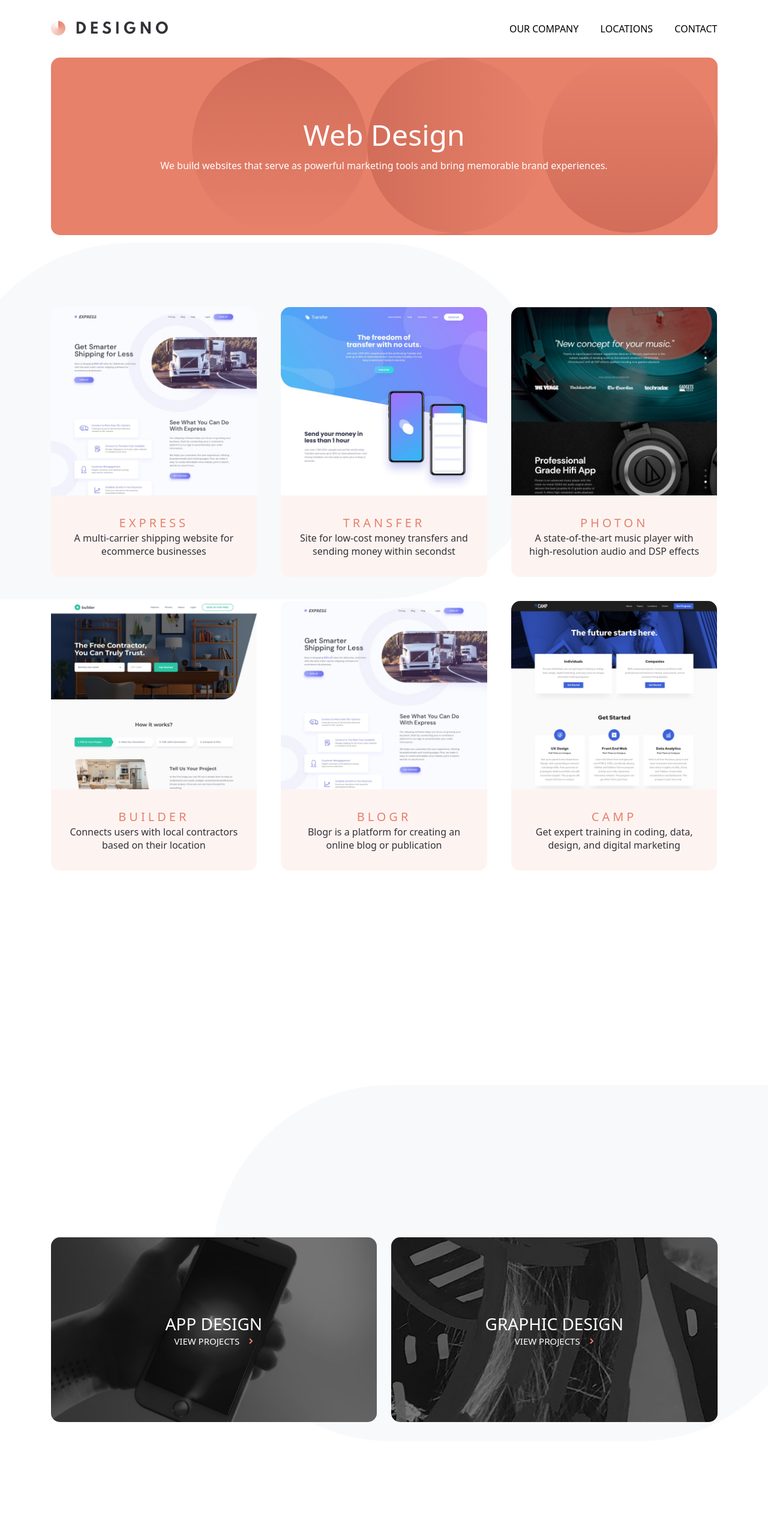
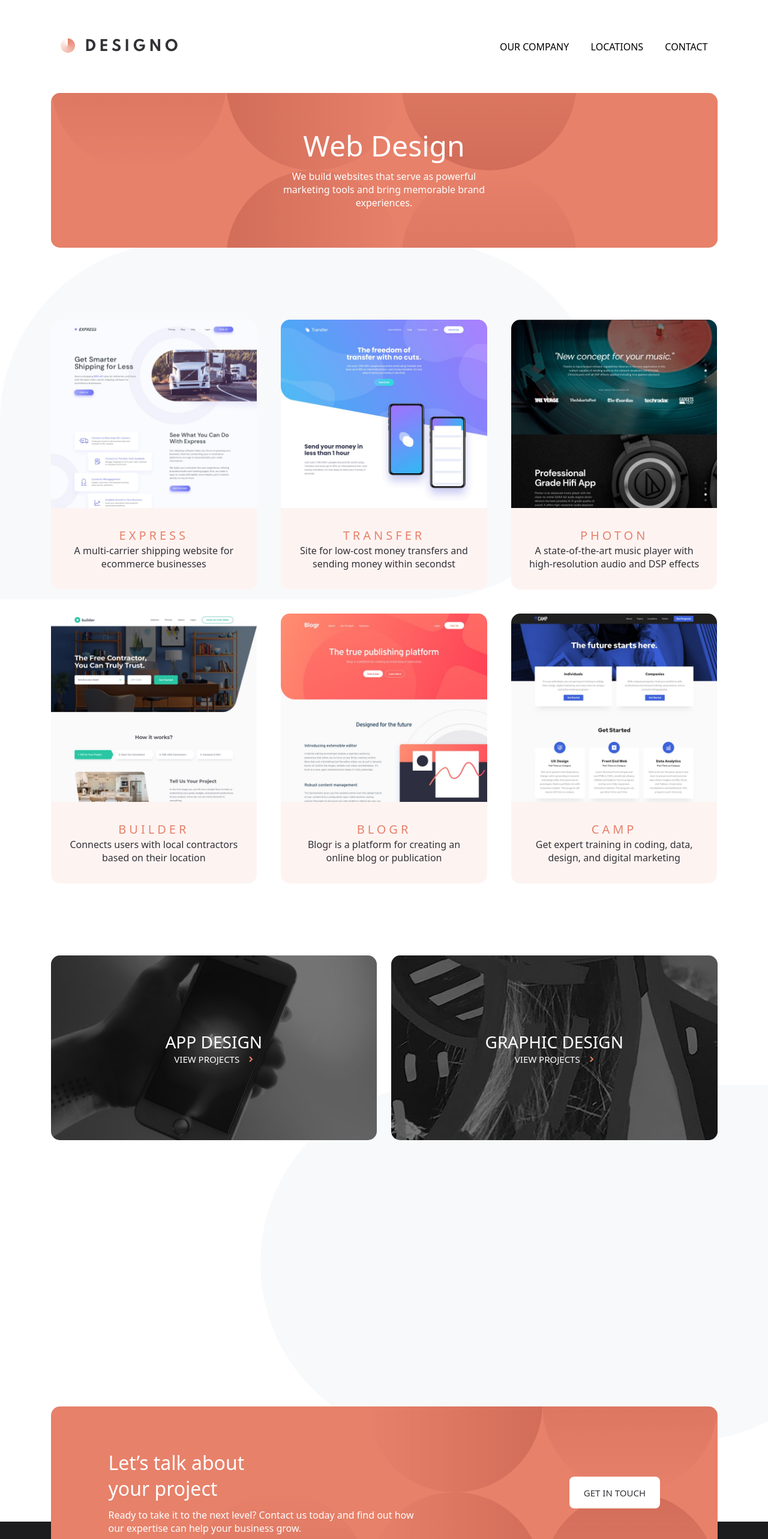
Before and after one commit to FocusCookie/fm-designo, a React (Create React App) app: page /web-design in a window 1280 px wide. Shown: the top 2566 px of the page at 60% size. Built offline with nearby package versions, Linux system fonts and the light colour scheme.

Commit message:
Refactored Web View. Need to fix projects grid issue.

```diff
--- a/src/App.css
+++ b/src/App.css
@@ -1,5 +1,5 @@
 .app {
-  @apply mx-auto w-full flex flex-col bg-repeat-y bg-top;
+  @apply mx-auto w-full flex flex-col bg-repeat-y;
 }
 
 .app__nav {
@@ -7,5 +7,5 @@
 }
 
 .app__content {
-  @apply sm:px-10;
+  @apply sm:px-10 pt-24 sm:pt-0;
 }
--- a/src/Components/Navigation/Navigation.css
+++ b/src/Components/Navigation/Navigation.css
@@ -1,5 +1,5 @@
 .navigation {
-  @apply flex flex-col gap-0 lg:max-w-[1111px] mx-auto;
+  @apply flex flex-col gap-0 left-0 right-0 fixed sm:static lg:max-w-[1111px] mx-auto;
 }
 
 .navigation__logo {
@@ -7,7 +7,7 @@
 }
 
 .navigation__bar {
-  @apply flex flex-row gap-4 justify-between h-24 items-center bg-white;
+  @apply flex flex-row gap-4 justify-between items-center bg-white px-4 py-9 sm:py-16;
 }
 
 .navigation__items {
@@ -19,7 +19,7 @@
 
 .navigation__modal {
   height: calc(100vh - 6rem);
-  @apply absolute top-24 bottom-0 left-0 right-0 bg-d_black-500 opacity-80 flex flex-col gap-4 items-start px-6 py-12 md:hidden;
+  @apply fixed top-24 bottom-0 left-0 right-0 bg-d_black-500 opacity-80 flex flex-col gap-4 items-start px-6 py-12 md:hidden;
 }
 .navigation__modal--close {
   @apply hidden;
--- a/src/views/Shared/Projects/Projects.css
+++ b/src/views/Shared/Projects/Projects.css
@@ -1,6 +1,8 @@
+/* TODO: change the projects from grid to flexbox with wrap, because except from the home page there only two elmeents displayed that causes an empty row with 15rem height... */
+
 .projects {
-  grid-template-rows: repeat(3, 15.625rem);
-  @apply grid grid-cols-1 gap-6 lg:grid-cols-2 px-6 sm:px-0;
+  grid-template-rows: 15.625rem 15.625rem clamp(0, 15.625rem, 15.625rem);
+  @apply grid grid-cols-1 gap-6  lg:grid-cols-2 px-6 sm:px-0 mb-24;
 }
 @media only screen and (min-width: 640px) {
   .projects {
--- a/src/views/Web/Web.css
+++ b/src/views/Web/Web.css
@@ -3,17 +3,17 @@
 }
 
 .web__hero {
-  @apply flex flex-col gap-4 items-center justify-center w-full h-full text-center px-4 py-[6.5625rem];
+  @apply flex flex-col gap-4 items-center justify-center w-full h-full text-center px-4 py-[6.5625rem] sm:py-16;
 }
 .web__hero_para {
-  @apply text-center;
+  @apply text-center sm:w-96;
 }
 .web__hero_headline {
   @apply text-footer font-medium sm:text-5xl;
 }
 
 .web__references {
-  @apply p-6 sm:px-0 text-center grid grid-cols-1 grid-flow-row lg:grid-cols-3 lg:grid-rows-3 gap-10;
+  @apply p-6 sm:px-0 text-center grid grid-cols-1 grid-flow-row lg:grid-cols-3 lg:grid-rows-2 gap-10;
 }
 .web__references__desc {
   @apply py-8 px-[1.8125rem] w-full;
@@ -24,5 +24,5 @@
 .web__references__text {
 }
 .web__reference__img {
-  @apply w-full;
+  @apply w-full sm:w-1/2 lg:w-full;
 }
--- a/src/views/Web/Web.tsx
+++ b/src/views/Web/Web.tsx
@@ -11,6 +11,7 @@ import BuilderImg from "../../assets/web-design/desktop/image-builder.jpg";
 import CampImg from "../../assets/web-design/desktop/image-camp.jpg";
 import PhotonImg from "../../assets/web-design/desktop/image-photon.jpg";
 import TransferImg from "../../assets/web-design/desktop/image-transfer.jpg";
+import BlogrImg from "../../assets/web-design/desktop/image-blogr.jpg";
 
 type WebReference = {
   title: string;
@@ -55,7 +56,7 @@ export const Web = () => {
         "Connects users with local contractors based on their location",
     },
     {
-      image: ExpressImg,
+      image: BlogrImg,
       title: "blogr",
       description:
         "Blogr is a platform for creating an online blog or publication",
@@ -100,7 +101,11 @@ export const Web = () => {
   return (
     <div className="web">
       <ImageCard
-        image={{ ...HERO_BACK, position: "right top" }}
+        image={{
+          ...HERO_BACK,
+          position:
+            windowSize.width < BREAKPOINT_TABLET ? "right top" : "left center",
+        }}
         padding="0"
         sharp={windowSize.width < BREAKPOINT_TABLET}
       >
```
